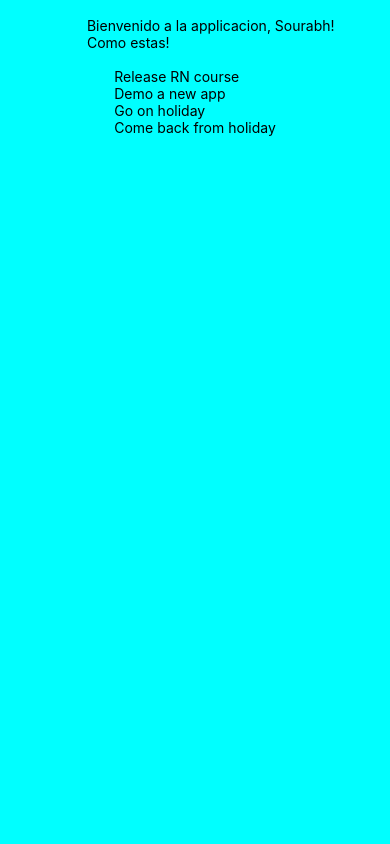
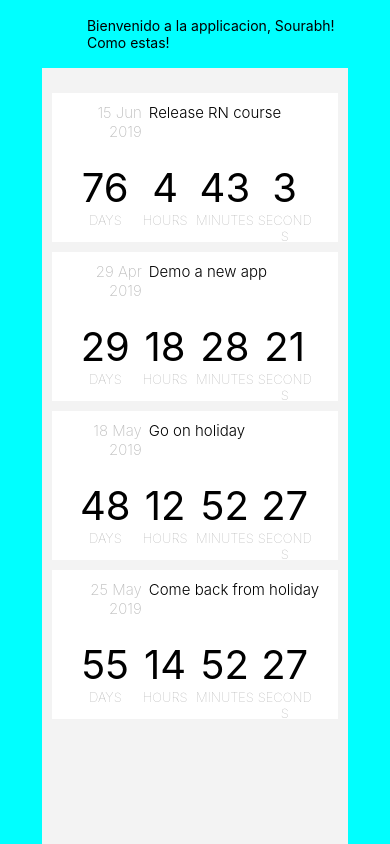
Before and after one commit to vartaks/reactnative-countdown-app, a React Native app: screen / in a window 390 px wide. Built offline with nearby package versions, Linux system fonts and the light colour scheme.

Commit message:
Added the EventCard and EventList components

```diff
--- a/EventList.js
+++ b/EventList.js
@@ -1,5 +1,15 @@
 import React, { Component } from 'react';
-import { FlatList, Text } from 'react-native';
+import { FlatList, Text, StyleSheet } from 'react-native';
+
+import EventCard from './EventCard';
+
+const styles = StyleSheet.create({
+    list: {
+        flex: 1,
+        paddingTop: 20,
+        backgroundColor: '#F3F3F3'
+    }
+});
 
 export default class EventList extends Component {
     constructor(props, ...rest) {
@@ -10,15 +20,20 @@ export default class EventList extends Component {
     }
 
     componentDidMount() {
-        const events = require('./db.json').events;
+        const events = require('./db.json').events.map(e => ({
+            ...e,
+            date: new Date(e.date)
+        }));
+
         this.setState({ events });
     }
 
     render() {
         return (
             <FlatList
+                style={styles.list}
                 data={this.state.events}
-                renderItem={({ item }) => <Text>{item.title}</Text>}
+                renderItem={({ item }) => <EventCard event={item} />}
                 keyExtractor={item => item.id}
             />
         );
--- a/db.json
+++ b/db.json
@@ -2,22 +2,22 @@
     "events": [
       {
         "title": "Release RN course",
-        "date": "2018-06-15T00:00:00.000Z",
+        "date": "2019-06-15T00:00:00.000Z",
         "id": "05dafc66-bd91-43a0-a752-4dc40f039144"
       },
       {
         "title": "Demo a new app",
-        "date": "2018-03-29T13:45:18.000Z",
+        "date": "2019-04-29T13:45:18.000Z",
         "id": "001c9b6d-00a9-465c-a2d3-afb7176a0a87"
       },
       {
         "title": "Go on holiday",
-        "date": "2018-05-18T08:09:24.000Z",
+        "date": "2019-05-18T08:09:24.000Z",
         "id": "4cdbe78f-54df-4769-bf3b-02a930161ec5"
       },
       {
         "title": "Come back from holiday",
-        "date": "2018-05-25T10:09:24.000Z",
+        "date": "2019-05-25T10:09:24.000Z",
         "id": "81066e94-5e2a-410a-986c-67dcc72d3a82"
       }
     ]
--- a/package.json
+++ b/package.json
@@ -8,6 +8,7 @@
   },
   "dependencies": {
     "expo": "^32.0.0",
+    "moment": "^2.24.0",
     "react": "16.5.0",
     "react-native": "https://github.com/expo/react-native/archive/sdk-32.0.0.tar.gz"
   },
```
Also changed, not shown: EventCard.js (+5 -15 lines).
